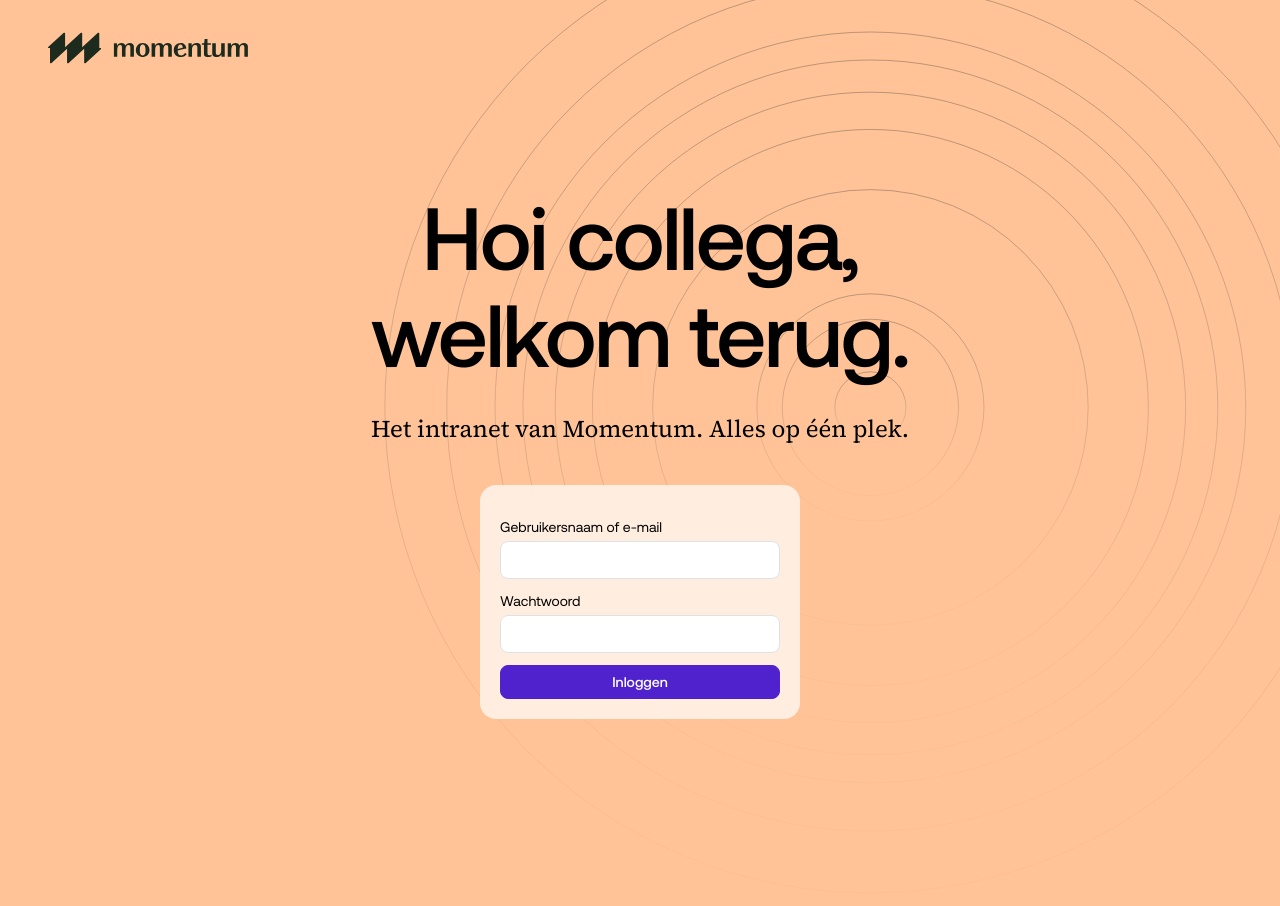
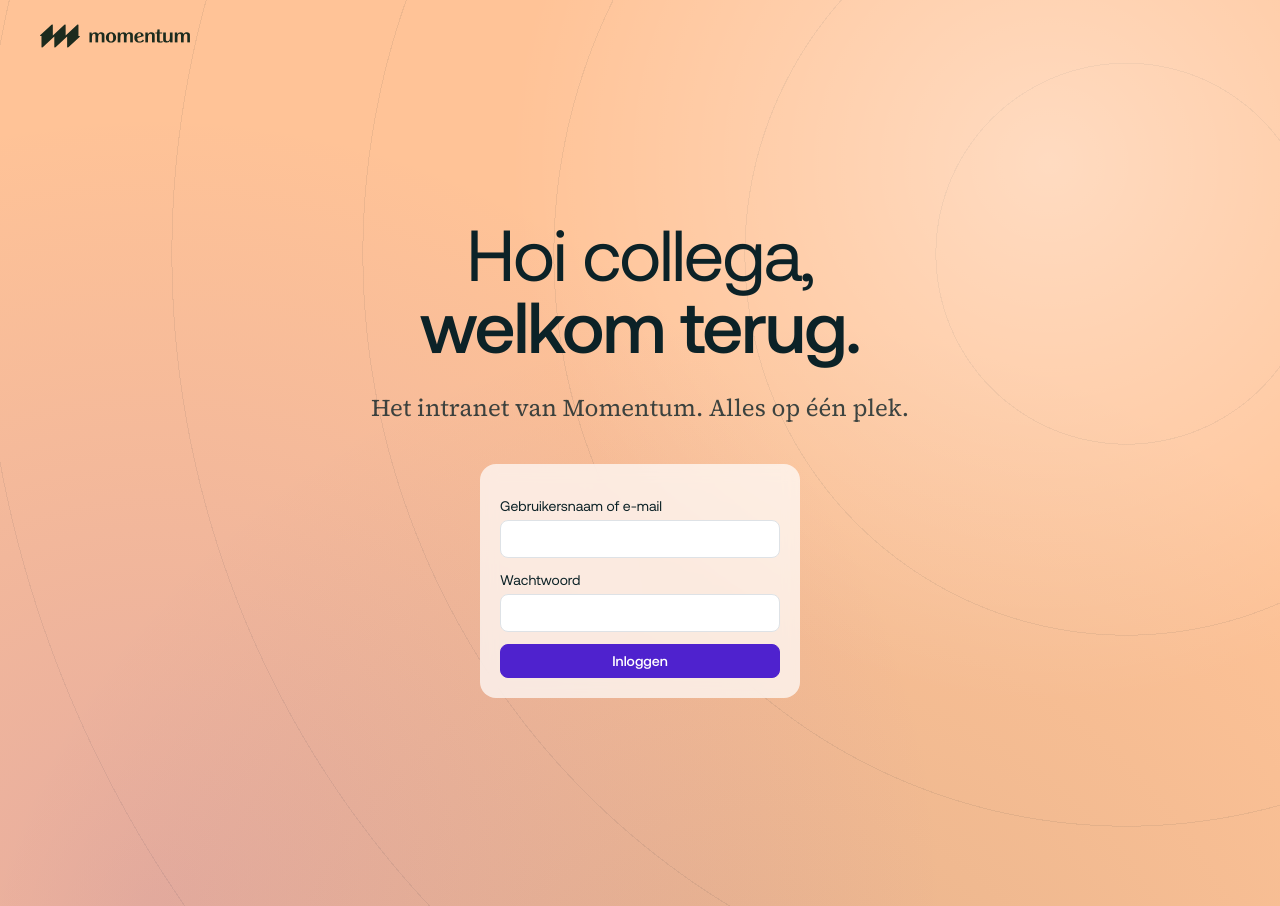
Before and after one commit to momentum-nl/intranet-, a Django app: page /accounts/login/ in a window 1280 px wide. Run offline with Django 5.2, Linux system fonts and the light colour scheme; style sheets or scripts are compiled from the project's sources; some libraries are stand-ins or nearby versions.

Commit message:
Loginpagina terug naar pill-versie; achtergrond met gelaagde gloed en enkele vage ringen
Draait d4ac546 terug.

Co-Authored-By: Claude Fable 5.1 <noreply@anthropic.com>

```diff
--- a/web_app/static/src/app.css
+++ b/web_app/static/src/app.css
@@ -45,27 +45,14 @@
 }
 
 /* Loginpagina: perzik-hero met de cirkels van momentumdigital.nl */
-.hero {
-  position: relative;
-  overflow: hidden;
+.hero-rings {
   background-color: rgb(var(--color-warm-hero));
+  background-image:
+    radial-gradient(circle at 82% 18%, rgb(255 255 255 / 0.4), transparent 42%),
+    radial-gradient(circle at 12% 100%, rgb(var(--color-primary) / 0.14), transparent 55%),
+    radial-gradient(circle at 60% 125%, rgb(var(--color-deep) / 0.1), transparent 60%),
+    repeating-radial-gradient(circle at 88% 28%, transparent 0 190px, rgb(var(--color-deep) / 0.07) 190px 191px);
 }
-.hero__rings {
-  position: absolute;
-  --size: max(76vw, 720px);
-  width: var(--size);
-  height: var(--size);
-  left: calc(68% - var(--size) / 2);
-  top: calc(45% - var(--size) / 2);
-  pointer-events: none;
-}
-.hero__cta {
-  @apply inline-flex items-center gap-4 font-display font-medium text-2xl sm:text-[28px];
-}
-.hero__cta-icon {
-  @apply inline-flex items-center justify-center w-11 h-11 rounded-full border border-current transition-transform duration-300;
-}
-.hero__cta:hover .hero__cta-icon { transform: translateX(6px); }
 .btn-pill {
   @apply inline-flex items-center gap-3 rounded-full bg-primary text-white font-medium text-lg pl-6 pr-5 py-3 transition-colors duration-300 hover:bg-deep;
 }
--- a/web_app/templates/account/login.html
+++ b/web_app/templates/account/login.html
@@ -2,38 +2,26 @@
 {% load static socialaccount %}
 {% block title %}Inloggen{% endblock %}
 {% block body %}
-<div class="hero min-h-screen flex flex-col text-black">
-  <svg class="hero__rings" viewBox="0 0 1148 1148" aria-hidden="true">
-    <defs>
-      <linearGradient id="ring-fade" x1="0" y1="0" x2="0" y2="1">
-        <stop offset="0" stop-color="#2f2f2f" stop-opacity="0.38"/>
-        <stop offset="0.96" stop-color="#2f2f2f" stop-opacity="0.03"/>
-      </linearGradient>
-    </defs>
-    <g fill="none" stroke="url(#ring-fade)" stroke-width="1">
-      <circle cx="574" cy="574" r="42"/><circle cx="574" cy="574" r="104"/><circle cx="574" cy="574" r="134"/>
-      <circle cx="574" cy="574" r="257"/><circle cx="574" cy="574" r="328"/><circle cx="574" cy="574" r="372"/>
-      <circle cx="574" cy="574" r="410"/><circle cx="574" cy="574" r="443"/><circle cx="574" cy="574" r="500"/><circle cx="574" cy="574" r="573"/>
-    </g>
-  </svg>
-  <header class="relative px-6 sm:px-12 py-8">
-    <img src="{% static 'momentum-logo.svg' %}" alt="Momentum" class="h-7 sm:h-8">
+<div class="hero-rings min-h-screen flex flex-col text-deep">
+  <header class="px-6 sm:px-10 py-6">
+    <img src="{% static 'momentum-logo.svg' %}" alt="Momentum" class="h-6">
   </header>
-  <main class="relative flex-1 flex items-center justify-center px-6 pb-24">
-    <div class="w-full max-w-3xl text-center">
-      <h1 class="font-display font-medium leading-[1.1] text-5xl sm:text-[88px] tracking-tight">
-        Hoi collega,<br>welkom terug.
+  <main class="flex-1 flex items-center justify-center px-6 pb-16">
+    <div class="w-full max-w-2xl text-center">
+      <h1 class="font-display leading-[1.05] text-5xl sm:text-7xl tracking-tight">
+        <span class="block font-normal">Hoi collega,</span>
+        <span class="block font-medium">welkom terug.</span>
       </h1>
-      <p class="font-serif text-xl sm:text-2xl leading-relaxed mt-8 mx-auto max-w-xl">Het intranet van Momentum. Alles op één plek.</p>
+      <p class="font-serif text-xl sm:text-2xl mt-8 text-deep/80">Het intranet van Momentum. Alles op één plek.</p>
 
       {% if form.non_field_errors %}
         <div class="mt-8 inline-block rounded-xl bg-white/70 px-4 py-2 text-sm text-danger">{% for e in form.non_field_errors %}{{ e }}{% endfor %}</div>
       {% endif %}
 
       {% if sso_enabled %}
-        <a href="{% provider_login_url 'microsoft' %}" class="hero__cta mt-12">
+        <a href="{% provider_login_url 'microsoft' %}" class="btn-pill mt-10">
           Inloggen met Microsoft
-          <span class="hero__cta-icon"><svg width="18" height="16" viewBox="0 0 18 16" fill="none" aria-hidden="true"><path d="M10.5 0.5L9.4275 1.54475L15.1125 7.25H0V8.75H15.1125L9.4275 14.4298L10.5 15.5L18 8L10.5 0.5Z" fill="currentColor"/></svg></span>
+          <svg width="18" height="16" viewBox="0 0 18 16" fill="none" aria-hidden="true"><path d="M10.5 0.5L9.4275 1.54475L15.1125 7.25H0V8.75H15.1125L9.4275 14.4298L10.5 15.5L18 8L10.5 0.5Z" fill="currentColor"/></svg>
         </a>
       {% else %}
         <form method="post" action="{% url 'account_login' %}" class="mt-10 mx-auto max-w-xs text-left space-y-3 rounded-2xl bg-white/70 backdrop-blur p-5">
```
